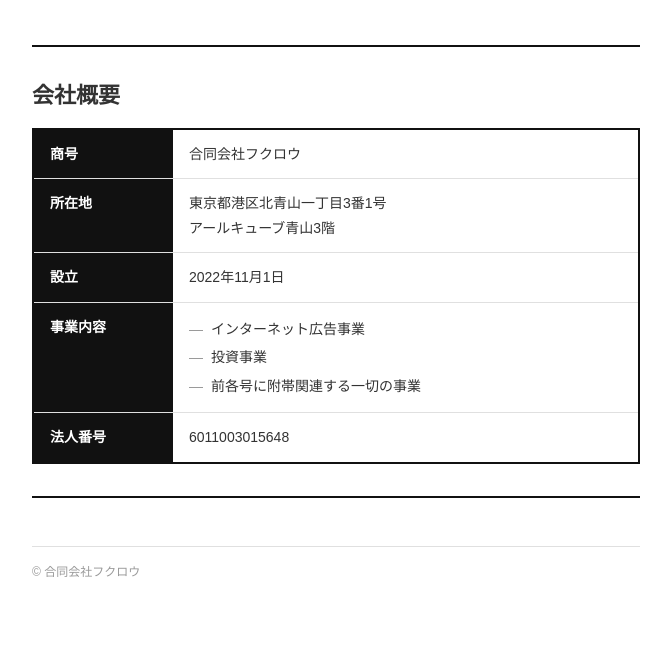
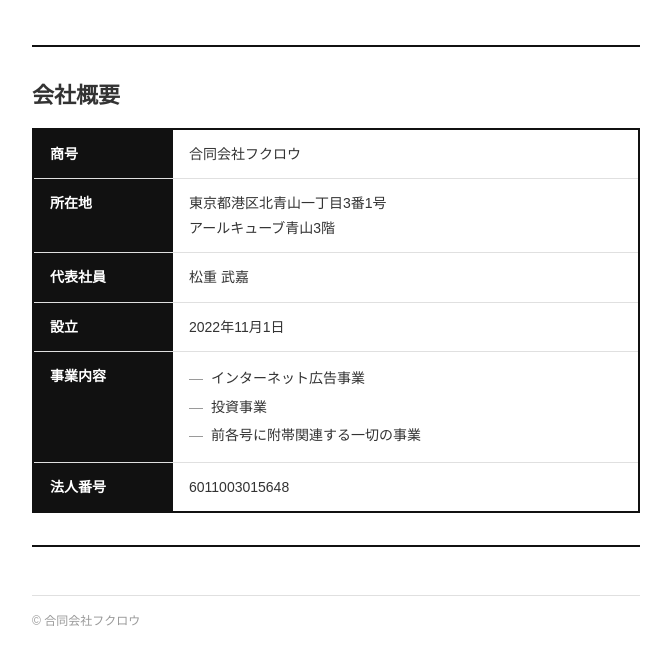
Before and after one commit to matsushige-fukuraw/fukuraw.com, a plain HTML site: page index.html in a window 1280 px wide. Shown: the part 139-804 px from the top of the page, without its empty margins (304-975 px from the left). Drawn offline with Linux system fonts and the light colour scheme.

Commit message:
代表社員を追加

```diff
--- a/index.html
+++ b/index.html
@@ -178,6 +178,10 @@
           <td>東京都港区北青山一丁目3番1号<br>アールキューブ青山3階</td>
         </tr>
         <tr>
+          <th>代表社員</th>
+          <td>松重 武嘉</td>
+        </tr>
+        <tr>
           <th>設立</th>
           <td>2022年11月1日</td>
         </tr>
```
